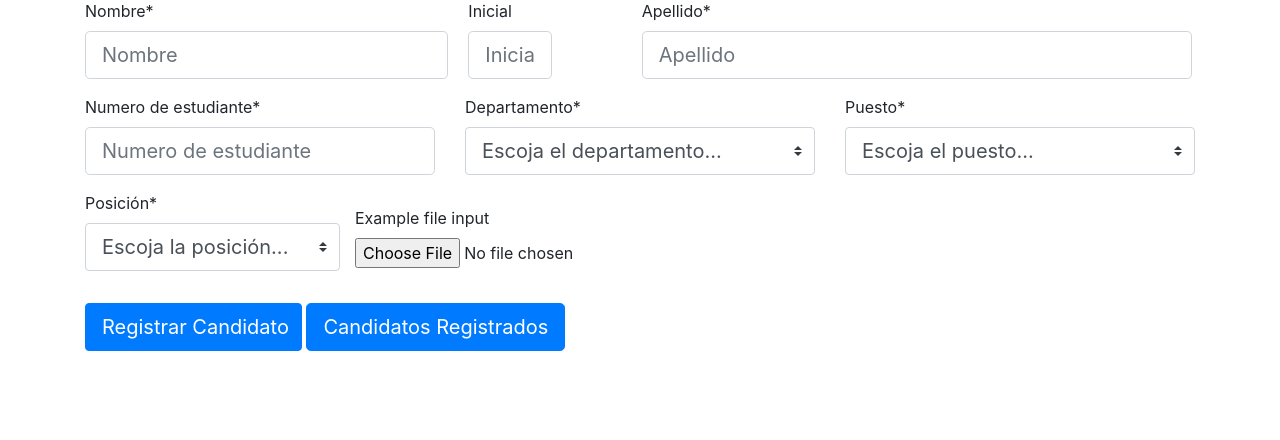
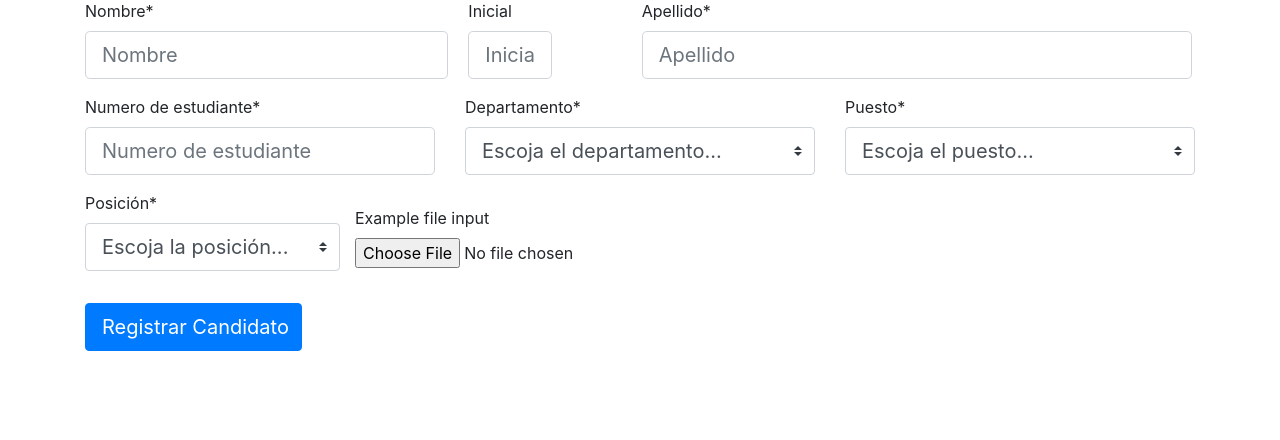
Before and after one commit to lortizrios/candidatos, a PHP site: page / in a window 1280 px wide. Shown: the part 235-675 px from the top of the page. Run offline with PHP 8.4, Linux system fonts and the light colour scheme.

Commit message:
Elimine boton de Candidatos registrados

```diff
--- a/index.php
+++ b/index.php
@@ -126,8 +126,6 @@
                     name="registrar" style="margin-bottom: 90px">Registrar Candidato
                     </button>
 
-                    <a class="btn btn-primary btn-lg" href="candidatos-registrados.php" style="margin-bottom: 90px">Candidatos Registrados</a>
-
                 </form>
 
 
```
